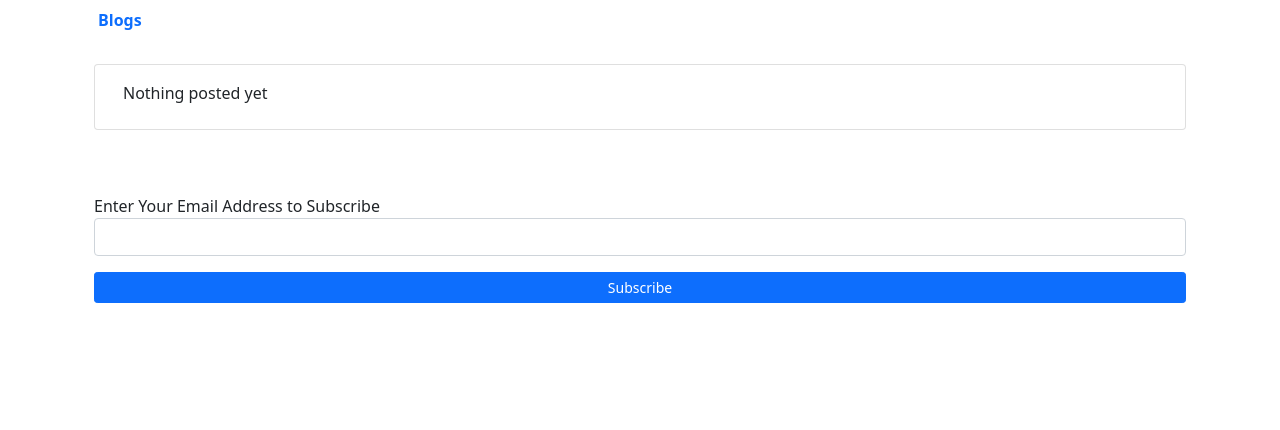
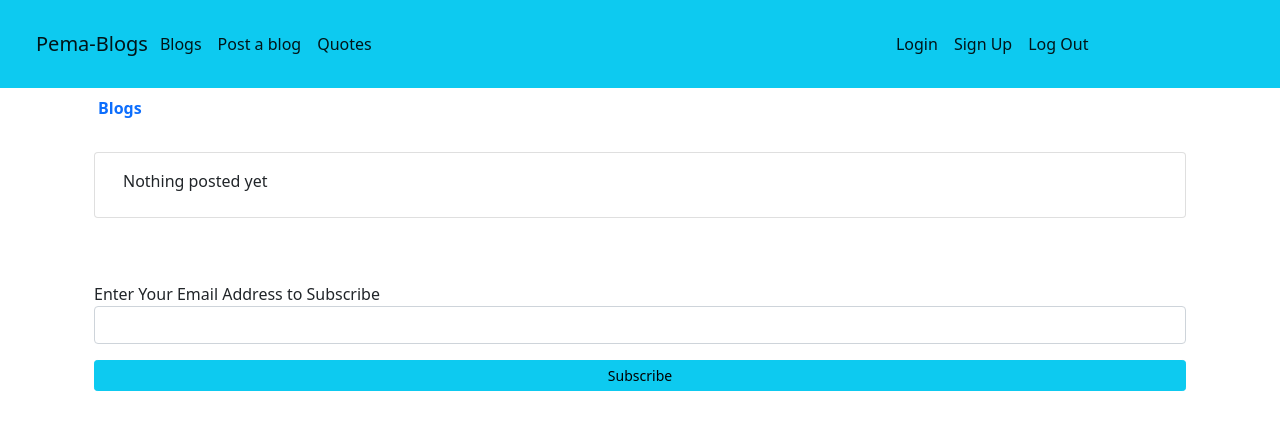
Before and after one commit to Abishag-Maitha/Pema-Blogs, a Flask app: page / in a window 1280 px wide. Shown: the top 430 px of the page. Run offline with Flask 2, Linux system fonts and the light colour scheme; data that the repository does not hold is empty; some libraries are stand-ins or nearby versions.

Commit message:
add custom styles

```diff
--- a/app/main/views.py
+++ b/app/main/views.py
@@ -46,7 +46,7 @@ def update_profile(uname):
     return render_template('profile/update.html',form =form)
 
 @main.route('/new_blog', methods=['POST','GET'])
-@login_required
+# @login_required
 def new_blog():
     subscribers = Subscriber.query.all()
     form = Makepost()
@@ -73,7 +73,8 @@ def blog(id):
 def comment(blog_id):
     blog = Blog.query.get(blog_id)
     comment =request.form.get('new_comment')
-    new_comment = Comment(comment = comment, user_id = current_user._get_current_object().id, blog_id=blog_id)
+    user_id =  current_user._get_current_object().id
+    new_comment = Comment(comment=comment, user_id=user_id,blog_id=blog_id)
     new_comment.save()
     return redirect(url_for('main.blog',id = blog.id))
 
--- a/app/static/CSS/styles.css
+++ b/app/static/CSS/styles.css
@@ -0,0 +1,4 @@
+.quote {
+    text-decoration: none;
+    color: #33b5e5;
+}
--- a/app/templates/index.html
+++ b/app/templates/index.html
@@ -20,7 +20,7 @@
                 <input type="email" class="form-control " name="subscriber" required>
             </div>
             <div class="md-form form-group mt-3 mx-auto w-100 text-center">
-                <button class="btn btn-sm btn-primary d-block mx-ato w-100" id="subs">Subscribe</button>
+                <button class="btn btn-sm btn-info d-block mx-ato w-100" id="subs">Subscribe</button>
             </div>
         </form>
     </div>
--- a/app/templates/macros.html
+++ b/app/templates/macros.html
@@ -13,7 +13,7 @@
                     <div>
                         <span class="foot">{{blog.comment.count()}} Comments</span>
                     </div>
-                    <a href="{{url_for('main.comment',blog_id = blog.id)}}" class="btn btn-outline-warning btn-sm mt-3 d-block">
+                    <a href="{{url_for('main.comment',blog_id = blog.id)}}" class="btn btn-outline-info btn-sm mt-3 d-block">
             Leave Comment</a>
                 </div>
             </div>
--- a/app/templates/navbar.html
+++ b/app/templates/navbar.html
@@ -1,25 +1,21 @@
-<ul class="nav navbar-nav navbar-right navbar-warning">
-    {% if current_user.is_authenticated %}
-    <li><a href="{{url_for('main.index')}}" class="d-block lo ms-3 me-3">Blogs</a></li>
-    <li>
-        <a class="quote-link" href="{{ url_for('main.quotes') }}">Quotes</a>
-    </li>
-    <li>
-        <a href="{{url_for('main.profile',uname=current_user.username)}}">Profile</a>
-    </li>
-    <li>
-        <a href="{{url_for('auth.login')}}">Sign in</a>
-    </li>
+<nav class="navbar navbar-expand-lg navbar-light bg-info p-4">
+    <div class="container-fluid">
+        <a class="navbar-brand" href="#">Pema-Blogs</a>
+        <button class="navbar-toggler" type="button" data-bs-toggle="collapse" data-bs-target="#navbarNavAltMarkup" aria-controls="navbarNavAltMarkup" aria-expanded="false" aria-label="Toggle navigation">
+        <span class="navbar-toggler-icon"></span>
+      </button>
+        <div class="collapse navbar-collapse row" id="navbarNavAltMarkup">
+            <div class="navbar-nav col-md-8">
+                <a class="nav-link active" aria-current="page" href="{{url_for('main.index')}}">Blogs</a>
+                <a class="nav-link active" href="{{url_for('main.new_blog')}}">Post a blog</a>
+                <a class="nav-link active" href="{{ url_for('main.quotes') }}">Quotes</a>
+            </div>
+            <div class="navbar-nav col-md-4">
+                <a class="nav-link active" href="{{url_for('auth.login')}}">Login</a>
+                <a class="nav-link active" href="{{url_for('auth.sign_up')}}">Sign Up</a>
+                <a class="nav-link active" href="{{url_for('auth.logout')}}">Log Out</a>
+            </div>
 
-    <li>
-        <a href="{{url_for('auth.sign_up')}}">Sign Up</a>
-    </li>
-    <li>
-        <a href="{{url_for('main.new_blog')}}">Post a blog</a>
-    </li>
-
-    <li>
-        <a href="{{url_for('auth.logout')}}">Sign out</a>
-    </li>
-    {% endif %}
-</ul>
+        </div>
+    </div>
+</nav>
--- a/app/templates/new_comments.html
+++ b/app/templates/new_comments.html
@@ -3,7 +3,7 @@
 
     <div class="col-md-4">
 
-        {{ wtf.quick_form(comment_form) }}
+        {{ wtf.quick_form(form) }}
     </div>
 
 </div>
--- a/app/templates/quotes.html
+++ b/app/templates/quotes.html
@@ -11,7 +11,7 @@
         <div class="quote_detail mt-5">
             <p>{{quotes.quote}}</p>
         </div>
-        <div type="reset" class="btn float-end pt-4 mt-4"> <a class="quote-link" href="{{ url_for('main.quotes') }}">View random quotes</a></div>
+        <div type="reset" class="btn float-end pt-4 mt-4"> <a class="quote-link quote" href="{{ url_for('main.quotes') }}"> View More Quotes</a></div>
     </div>
     <div class="col-md-3"></div>
 </div>
--- a/manage.py
+++ b/manage.py
@@ -3,7 +3,7 @@ from flask_script import Manager, Server
 from flask_migrate import Migrate
 from app.models import User,Comment,Blog,Subscriber
 
-app=create_app("production")
+app=create_app("development")
 manager=Manager(app)
 manager.add_command("run",Server(use_debugger=True))
 @manager.shell
```
